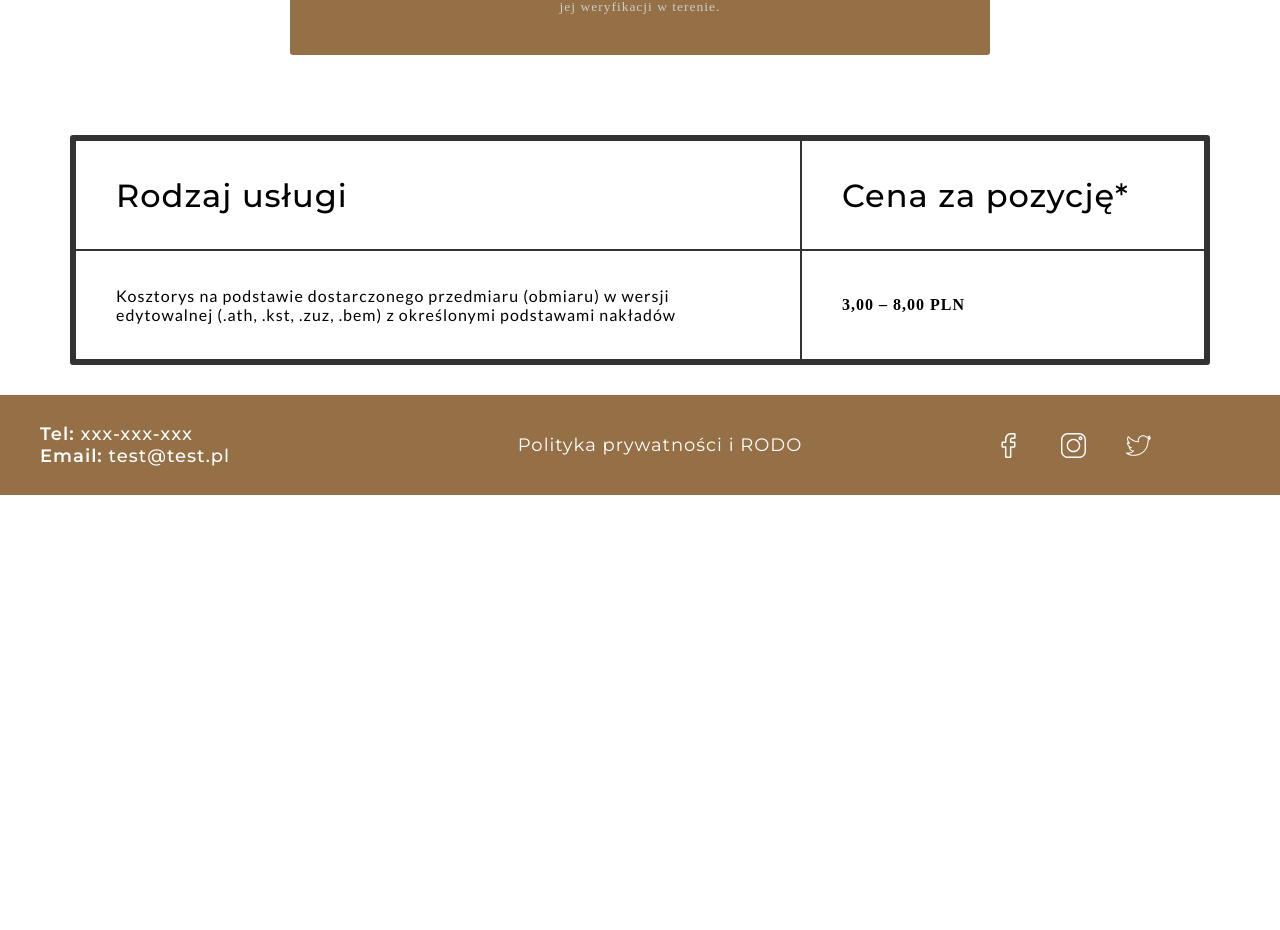
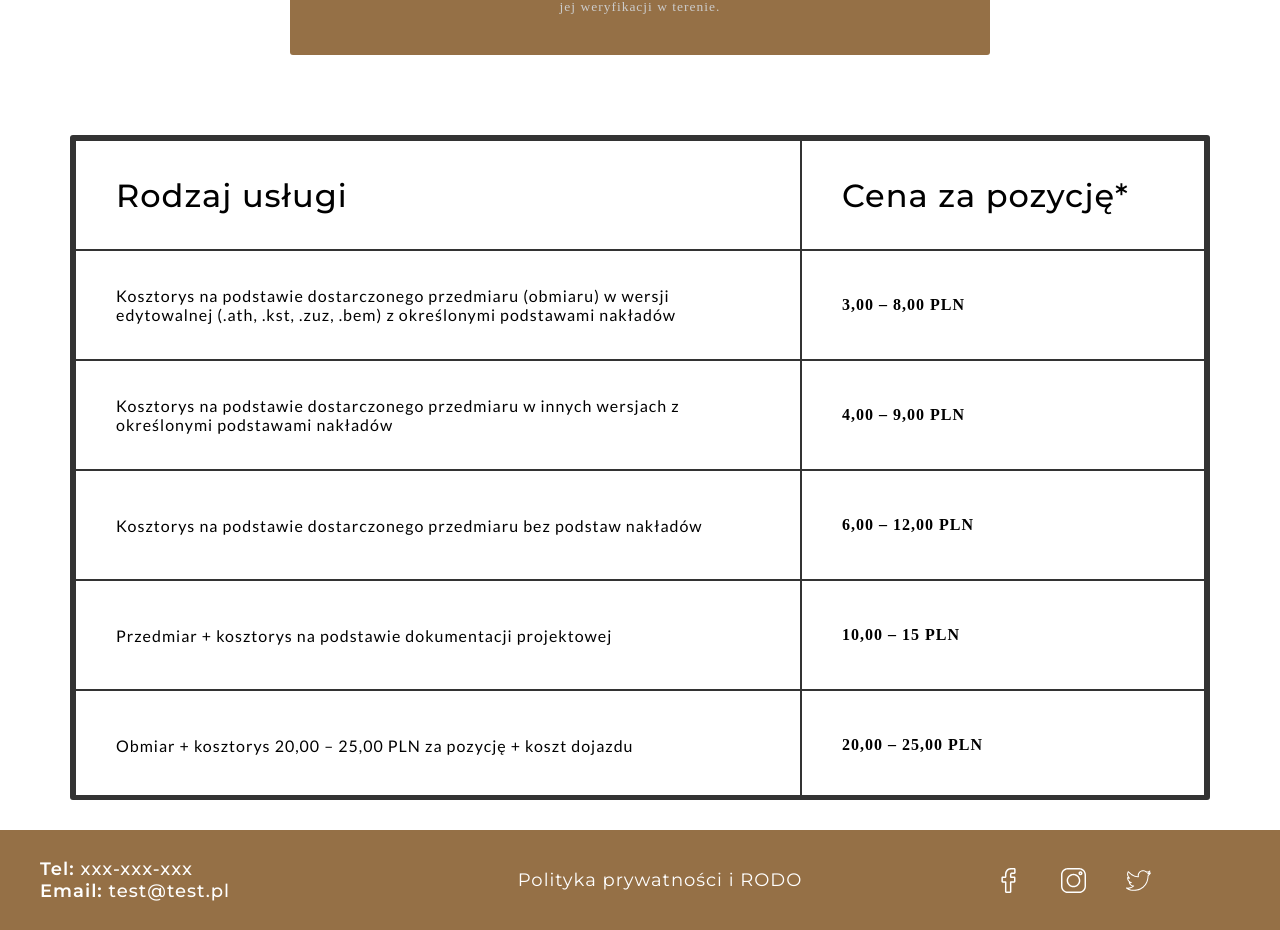
Before and after one commit to oevadee/kosztorysy-1, a React (Create React App) app in the folder client/: page /offer in a window 1280 px wide. Shown: the part 823-1753 px from the top of the page. Before the commit the page ends 1318 px from the top, so only its background shows below. Built offline with nearby package versions, Linux system fonts and the light colour scheme.

Commit message:
table finished

```diff
--- /dev/null
+++ b/client/src/components/Table.js
@@ -0,0 +1,47 @@
+import React from "react";
+
+const tableData = [
+  [
+    'Kosztorys na podstawie dostarczonego przedmiaru (obmiaru) w wersji edytowalnej (.ath, .kst, .zuz, .bem) z określonymi podstawami nakładów',
+    '3,00 – 8,00 PLN'
+  ],
+  [
+    'Kosztorys na podstawie dostarczonego przedmiaru w innych wersjach z określonymi podstawami nakładów',
+    '4,00 – 9,00 PLN',
+  ],
+  [
+    'Kosztorys na podstawie dostarczonego przedmiaru bez podstaw nakładów',
+    '6,00 – 12,00 PLN',
+  ],
+  [
+    'Przedmiar + kosztorys na podstawie dokumentacji projektowej',
+    '10,00 – 15 PLN',
+  ],
+  [
+    'Obmiar + kosztorys 20,00 – 25,00 PLN za pozycję + koszt dojazdu',
+    '20,00 – 25,00 PLN'
+  ]
+];
+
+const Table = () => {
+  return (
+    <div className="offerContainer__table">
+      <div className="offerContainer__table__row">
+        <div className="offerContainer__table__row__title">
+          <h1>Rodzaj usługi</h1>
+        </div>
+        <div className="offerContainer__table__row__price">
+          <h1>Cena za pozycję*</h1>
+        </div>
+      </div>
+      {tableData.map((data) => (
+        <div className="offerContainer__table__row">
+          <div className="offerContainer__table__row__title">{data[0]}</div>
+          <div className="offerContainer__table__row__price">{data[1]}</div>
+        </div>
+      ))}
+    </div>
+  );
+};
+
+export default Table;
--- a/client/src/routes/Offer.js
+++ b/client/src/routes/Offer.js
@@ -3,6 +3,7 @@ import "../styles/Offer.scss";
 
 // Components
 import CardSection from "../components/CardSection";
+import Table from "../components/Table";
 
 const Offer = () => {
   return (
@@ -12,26 +13,7 @@ const Offer = () => {
         czynniki:
       </h1>
       <CardSection />
-      <div className="offerContainer__table">
-        <div className="offerContainer__table__row">
-          <div className="offerContainer__table__row__title">
-            <h1>Rodzaj usługi</h1>
-          </div>
-          <div className="offerContainer__table__row__price">
-            <h1>Cena za pozycję*</h1>
-          </div>
-        </div>
-        <div className="offerContainer__table__row">
-          <div className="offerContainer__table__row__title">
-            Kosztorys na podstawie dostarczonego przedmiaru (obmiaru) w wersji
-            edytowalnej (.ath, .kst, .zuz, .bem) z określonymi podstawami
-            nakładów
-          </div>
-          <div className="offerContainer__table__row__price">
-            3,00 – 8,00 PLN
-          </div>
-        </div>
-      </div>
+      <Table />
     </div>
   );
 };
--- a/client/src/styles/Offer.scss
+++ b/client/src/styles/Offer.scss
@@ -21,6 +21,7 @@
 .offerContainer__table {
   margin: 30px 0;
   width: 1140px;
+  height: 665px;
   border: solid 5px $color-black;
   border-radius: $b-radius;
 }
```
